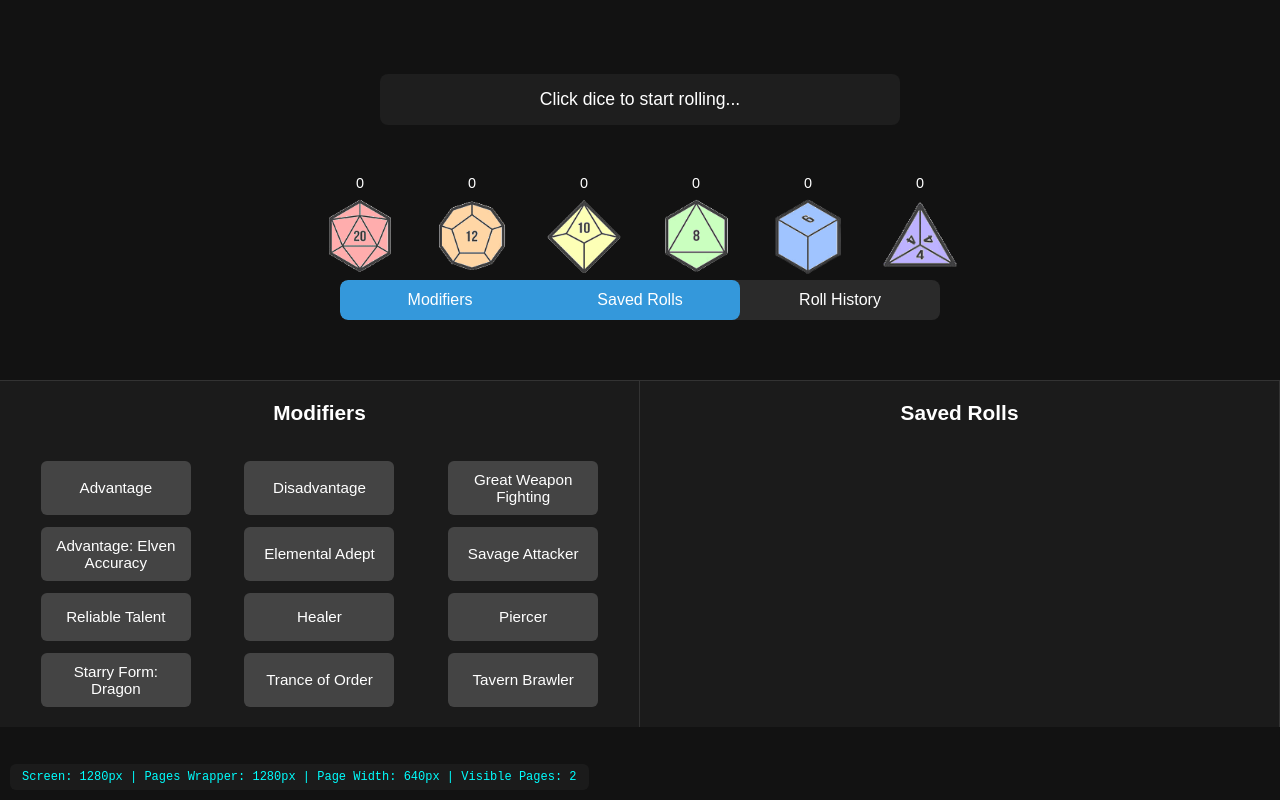
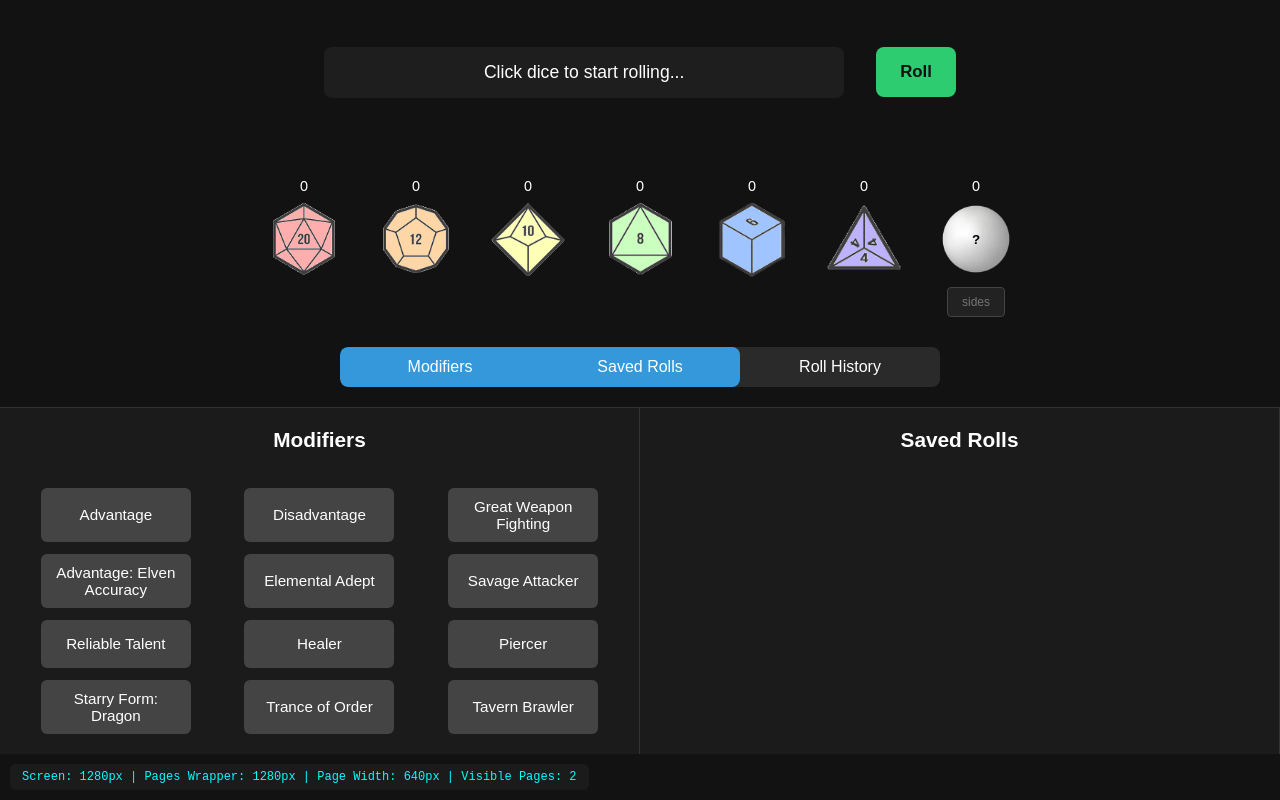
Before and after one commit to j4yu22/dndThings, a plain HTML site: page roller/roller.html in a window 1280 px wide. Drawn offline with Linux system fonts and the light colour scheme.

Commit message:
updated UI

```diff
--- a/roller/roller.css
+++ b/roller/roller.css
@@ -36,6 +36,7 @@ body {
     flex-direction: column;
     align-items: center;
     position: relative;
+    padding-bottom:30px;
 }
 
 .dice-counter {
@@ -78,7 +79,7 @@ body {
     -webkit-overflow-scrolling: touch;
     width: 100%;
     max-width: 1600px; /* was 1000px */
-    margin: 40px auto 0;
+    margin: 0;
     border-top: 1px solid #333;
 }
 
@@ -190,3 +191,99 @@ body {
     font-family: monospace;
     z-index: 1000;
 }
+
+/* Custom die adjustments */
+.dice-wrapper.custom {
+    position: relative;
+}
+
+/* Move the counter above the die, centered */
+.dice-wrapper.custom .dice-counter {
+    position: absolute;
+    top: -20px;
+    left: 50%;
+    transform: translateX(-50%);
+    font-size: 0.85em;
+    color: white;
+}
+
+/* Input tweaks: small, dark, low profile */
+.custom-input {
+    margin-top: 4px;
+    width: 48px;
+    height: 24px;
+    background-color: #222;
+    color: #fff;
+    border: 1px solid #444;
+    border-radius: 4px;
+    text-align: center;
+    font-size: 0.75em;
+    padding: 2px 4px;
+}
+
+/* Center the floating label (number or ?) */
+.custom-die-container {
+    position: relative;
+    display: inline-block;
+    width: 80px;
+    height: 80px;
+}
+
+.custom-die-image {
+    width: 100%;
+    height: 100%;
+    object-fit: contain;
+}
+
+.custom-die-label {
+    position: absolute;
+    top: 50%;
+    left: 50%;
+    transform: translate(-50%, -50%);
+    font-size: 1em;
+    color: black;
+    font-weight: bold;
+    pointer-events: none;
+}
+
+/* Hide number input spinners in most browsers */
+
+/* Chrome, Safari, Edge, Opera */
+.custom-input::-webkit-outer-spin-button,
+.custom-input::-webkit-inner-spin-button {
+    -webkit-appearance: none;
+    margin: 0;
+}
+/* Firefox */
+.custom-input[type=number] {
+    -moz-appearance: textfield;
+}
+
+.input-container {
+    display: flex;
+    align-items: stretch;       /* stretch both to equal height */
+    justify-content: center;
+    gap: 20px;
+    margin-bottom: 30px;
+}
+
+#rollButton {
+    background-color: #2ecc71;
+    color: #111;
+    font-weight: bold;
+    border: none;
+    padding: 17px 24px;
+    border-radius: 8px;
+    font-size: 1.05em;
+    cursor: pointer;
+    transition: background-color 0.2s ease;
+    margin-left: 12px;
+    line-height: 1;              /* fixes baseline misalignment */
+    display: flex;
+    align-items: center;         /* vertical centering of text */
+    height: 100%;                /* match input-box height */
+}
+
+#rollButton:hover {
+    background-color: #27ae60;
+}
--- a/roller/roller.html
+++ b/roller/roller.html
@@ -9,8 +9,10 @@
 <body>
     <div class="main-wrapper">
         <div class="roller-wrapper">
-            <div class="input-box" id="inputBox">Click dice to start rolling...</div>
-
+            <div class="input-container">
+                <div class="input-box" id="inputBox">Click dice to start rolling...</div>
+                <button id="rollButton">Roll</button>
+            </div>
             <div class="dice-container">
                 <div class="dice-wrapper">
                     <div class="dice-counter" id="d20-count">0</div>
@@ -35,6 +37,16 @@
                 <div class="dice-wrapper">
                     <div class="dice-counter" id="d4-count">0</div>
                     <button class="dice-button" id="d4"><img src="images/d4_color.png" alt="D4"></button>
+                </div>
+                <div class="dice-wrapper">
+                    <div class="dice-counter" id="custom-count">0</div>
+                    <button class="dice-button" id="custom">
+                        <div class="custom-die-container">
+                            <img src="images/custom_die.png" alt="Custom" class="custom-die-image">
+                        <span class="custom-die-label" id="custom-label">?</span>
+                        </div>
+                    </button>
+                    <input type="number" id="custom-sides" value="" min="1" max="9999999999" placeholder="sides" class="custom-input">
                 </div>
             </div>
         </div>
--- a/roller/roller.js
+++ b/roller/roller.js
@@ -13,10 +13,19 @@ const inputBox = document.getElementById('inputBox');
 function updateInputBox() {
     const parts = [];
 
+    // Standard dice
     for (const die of diceTypes) {
         const count = counts[die];
         if (count > 0) {
             parts.push(`${count}d${die.slice(1)}`);
+        }
+    }
+
+    // Custom die
+    if (counts["custom"] > 0) {
+        const sides = parseInt(customSidesInput.value);
+        if (!isNaN(sides) && sides > 0) {
+            parts.push(`${counts["custom"]}d${sides}`);
         }
     }
 
@@ -161,3 +170,48 @@ Page Width: ${pageWidth}px | Visible Pages: ${visiblePages}
 
 window.addEventListener('resize', updateDebugInfo);
 window.addEventListener('DOMContentLoaded', updateDebugInfo);
+
+// Register the custom die in the dice count object
+counts["custom"] = 0;
+
+// Get DOM elements
+const customButton = document.getElementById("custom");
+const customCounter = document.getElementById("custom-count");
+const customSidesInput = document.getElementById("custom-sides");
+const customLabel = document.getElementById("custom-label");
+
+// Handle left-click to increment count
+customButton.addEventListener("click", () => {
+    counts["custom"]++;
+    customCounter.textContent = counts["custom"];
+    updateInputBox();
+});
+
+// Handle right-click to decrement count
+customButton.addEventListener("contextmenu", (e) => {
+    e.preventDefault();
+    if (counts["custom"] > 0) {
+        counts["custom"]--;
+        customCounter.textContent = counts["custom"];
+        updateInputBox();
+    }
+});
+
+// Update the ? label with the number from the input box
+customSidesInput.addEventListener("input", () => {
+    const sides = parseInt(customSidesInput.value);
+    if (!isNaN(sides) && sides > 0) {
+        customLabel.textContent = sides;
+    } else {
+        customLabel.textContent = "?";
+    }
+    updateInputBox();
+});
+
+//DICE ROLL LOGIC
+const rollButton = document.getElementById("rollButton");
+
+rollButton.addEventListener("click", () => {
+    // Placeholder: log or display roll results
+    console.log("Rolling dice...");
+});
```
Also changed, not shown: roller/images/custom_die.png (added).
